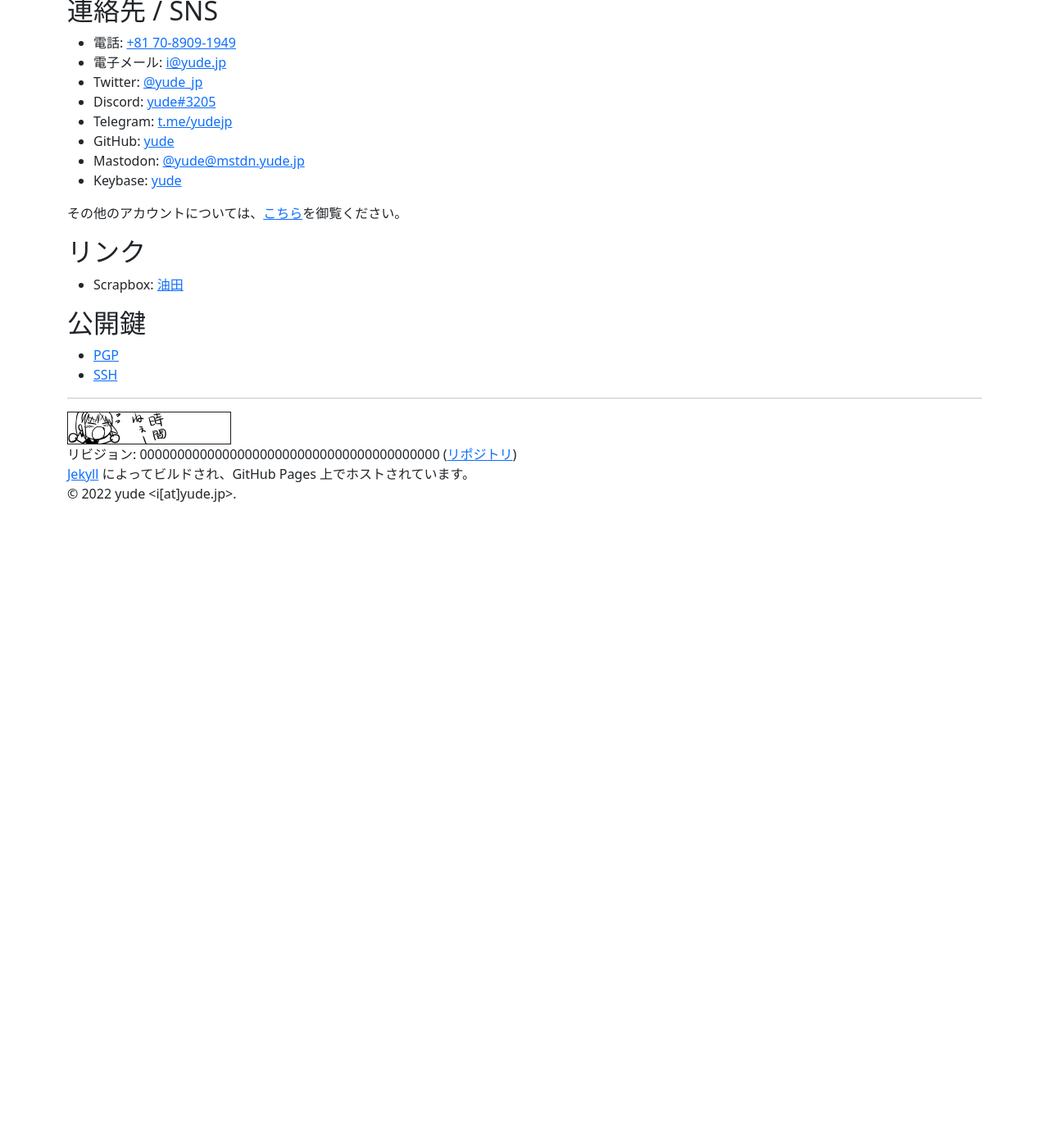
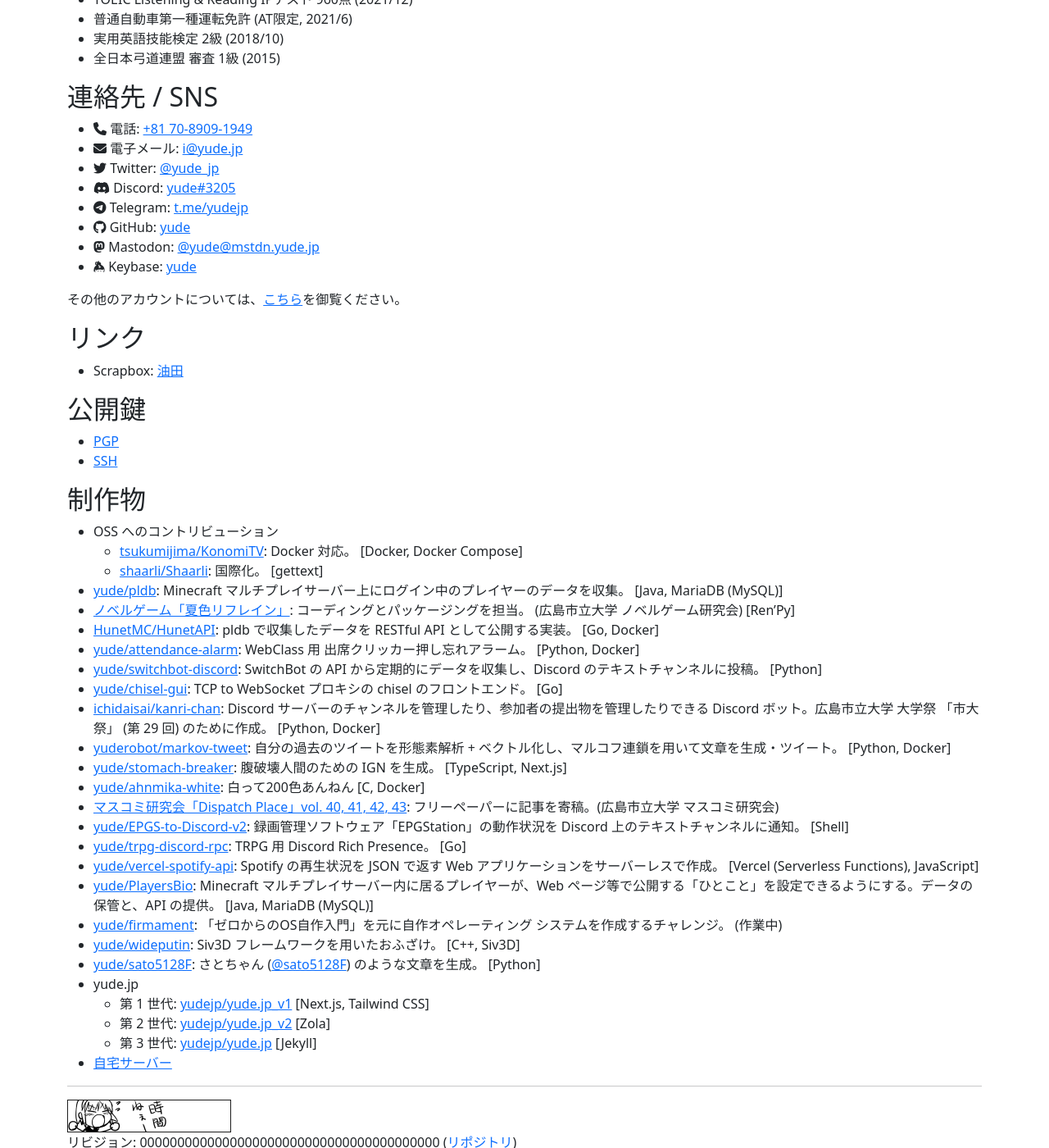
Before and after one commit to yudejp/yude.jp_v3, a Jekyll site: the page built from profile.markdown, in a window 1280 px wide and 1400 px high, scrolled down 859 px. Shown: the whole window at 82% size. Built offline with Jekyll 4.4.1, drawn with Linux system fonts in a browser that asks for light colours; nearby versions of some CDN libraries; before the commit the page ends 1489 px from its top, so only the background shows below that; some of the changed text lies outside the part shown.

Commit message:
Update profile

```diff
--- a/profile.markdown
+++ b/profile.markdown
@@ -8,6 +8,12 @@
 
 * アイコン: [Minkasy](https://twitter.com/xmnts) さんより
 
+<hr>
+
+* 生年月日: 2001 年 11 月 19 日 (20 歳)
+* 出身地: 日本, 鳥取県 鳥取市
+* 所在地: 日本, 広島県 広島市
+
 ## 所属
 * 広島市立大学 情報科学部 情報工学科 3年 (2020/4 -)
     * [マスコミ研究会](https://twitter.com/masukenDP) (2020/5 -)
@@ -27,14 +33,14 @@
 
 ## 連絡先 / SNS
 <ul>
-    <li>電話: <a href="tel:07089091949">+81 70-8909-1949</a></li>
-    <li>電子メール: <a href="mailto:i@yude.jp" rel="me">i@yude.jp</a></li>
-    <li>Twitter: <a href="https://twitter.com/yude_jp" rel="me">@yude_jp</a></li>
-    <li>Discord: <a href="https://discord.com/users/116124230243975173" rel="me">yude#3205</a></li>
-    <li>Telegram: <a href="https://t.me/yudejp" rel="me">t.me/yudejp</a></li>
-    <li>GitHub: <a href="https://github.com/yude" rel="me">yude</a></li>
-    <li>Mastodon: <a href="https://mstdn.yude.jp/@yude" rel="me">@yude@mstdn.yude.jp</a></li>
-    <li>Keybase: <a href="https://keybase.io/yude" rel="me">yude</a></li>
+    <li><i class="fa-solid fa-phone"></i> 電話: <a href="tel:07089091949">+81 70-8909-1949</a></li>
+    <li><i class="fa-solid fa-envelope"></i> 電子メール: <a href="mailto:i@yude.jp" rel="me">i@yude.jp</a></li>
+    <li><i class="fa-brands fa-twitter"></i> Twitter: <a href="https://twitter.com/yude_jp" rel="me">@yude_jp</a></li>
+    <li><i class="fa-brands fa-discord"></i> Discord: <a href="https://discord.com/users/116124230243975173" rel="me">yude#3205</a></li>
+    <li><i class="fa-brands fa-telegram"></i> Telegram: <a href="https://t.me/yudejp" rel="me">t.me/yudejp</a></li>
+    <li><i class="fa-brands fa-github"></i> GitHub: <a href="https://github.com/yude" rel="me">yude</a></li>
+    <li><i class="fa-brands fa-mastodon"></i> Mastodon: <a href="https://mstdn.yude.jp/@yude" rel="me">@yude@mstdn.yude.jp</a></li>
+    <li><i class="fa-brands fa-keybase"></i> Keybase: <a href="https://keybase.io/yude" rel="me">yude</a></li>
 </ul>
 
 その他のアカウントについては、[こちら](https://scrapbox.io/yude/%E3%82%A2%E3%82%AB%E3%82%A6%E3%83%B3%E3%83%88)を御覧ください。
@@ -45,3 +51,31 @@
 ## 公開鍵
 * [PGP](https://github.com/yude.gpg)
 * [SSH](https://github.com/yude.keys)
+
+## 制作物
+* OSS へのコントリビューション
+    * [tsukumijima/KonomiTV](https://github.com/tsukumijima/KonomiTV): Docker 対応。 [Docker, Docker Compose]
+    * [shaarli/Shaarli](https://github.com/shaarli/Shaarli): 国際化。 [gettext]
+* [yude/pldb](https://github.com/yude/pldb): Minecraft マルチプレイサーバー上にログイン中のプレイヤーのデータを収集。 [Java, MariaDB (MySQL)]
+* [ノベルゲーム「夏色リフレイン」](https://hcunovelgame.itch.io/natsuiro): コーディングとパッケージングを担当。 (広島市立大学 ノベルゲーム研究会) [Ren'Py]
+* [HunetMC/HunetAPI](https://github.com/HunetMC/HunetAPI): pldb で収集したデータを RESTful API として公開する実装。 [Go, Docker]
+* [yude/attendance-alarm](https://github.com/yude/attendance-alarm): WebClass 用 出席クリッカー押し忘れアラーム。 [Python, Docker]
+* [yude/switchbot-discord](https://github.com/yude/switchbot-discord): SwitchBot の API から定期的にデータを収集し、Discord のテキストチャンネルに投稿。 [Python]
+* [yude/chisel-gui](https://github.com/yude/chisel-gui): TCP to WebSocket プロキシの chisel のフロントエンド。 [Go]
+* [ichidaisai/kanri-chan](https://github.com/ichidaisai/kanri-chan): Discord サーバーのチャンネルを管理したり、参加者の提出物を管理したりできる Discord ボット。広島市立大学 大学祭 「市大祭」 (第 29 回) のために作成。 [Python, Docker]
+* [yuderobot/markov-tweet](https://github.com/yuderobot/markov-tweet): 自分の過去のツイートを形態素解析 + ベクトル化し、マルコフ連鎖を用いて文章を生成・ツイート。 [Python, Docker]
+* [yude/stomach-breaker](https://github.com/yude/stomach-breaker): 腹破壊人間のための IGN を生成。 [TypeScript, Next.js]
+* [yude/ahnmika-white](https://github.com/yude/ahnmika-white): 白って200色あんねん [C, Docker]
+* [マスコミ研究会「Dispatch Place」vol. 40, 41, 42, 43](https://masukendp.github.io/): フリーペーパーに記事を寄稿。(広島市立大学 マスコミ研究会)
+* [yude/EPGS-to-Discord-v2](https://github.com/yude/EPGS-to-Discord-v2): 録画管理ソフトウェア「EPGStation」の動作状況を Discord 上のテキストチャンネルに通知。 [Shell]
+* [yude/trpg-discord-rpc](https://github.com/yude/trpg-discord-rpc): TRPG 用 Discord Rich Presence。 [Go]
+* [yude/vercel-spotify-api](https://github.com/yude/vercel-spotify-api): Spotify の再生状況を JSON で返す Web アプリケーションをサーバーレスで作成。 [Vercel (Serverless Functions), JavaScript]
+* [yude/PlayersBio](https://github.com/yude/PlayersBio): Minecraft マルチプレイサーバー内に居るプレイヤーが、Web ページ等で公開する「ひとこと」を設定できるようにする。データの保管と、API の提供。 [Java, MariaDB (MySQL)]
+* [yude/firmament](https://github.com/yude/firmament): 「ゼロからのOS自作入門」を元に自作オペレーティング システムを作成するチャレンジ。 (作業中)
+* [yude/wideputin](https://github.com/yude/wideputin): Siv3D フレームワークを用いたおふざけ。 [C++, Siv3D]
+* [yude/sato5128F](https://github.com/yude/sato5128F): さとちゃん ([@sato5128F](https://twitter.com/sato5128F)) のような文章を生成。 [Python]
+* yude.jp
+    * 第 1 世代: [yudejp/yude.jp_v1](https://github.com/yudejp/yude.jp_v1) [Next.js, Tailwind CSS]
+    * 第 2 世代: [yudejp/yude.jp_v2](https://github.com/yudejp/yude.jp_v2) [Zola]
+    * 第 3 世代: [yudejp/yude.jp](https://github.com/yudejp/yude.jp_v2) [Jekyll]
+* [自宅サーバー](https://hiroshima.yude.jp)
```
Also changed, not shown: other parts of profile.markdown (+1 -1 lines).
